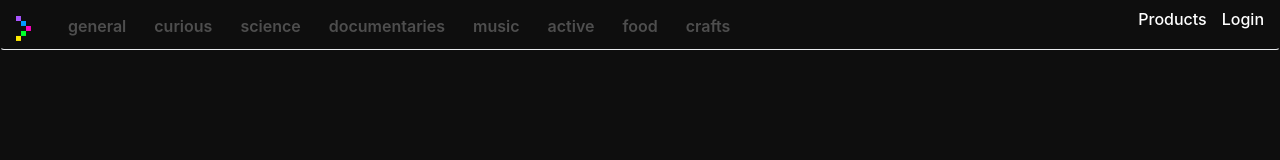
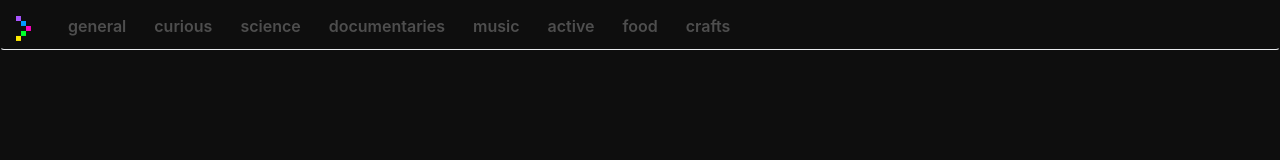
Before and after one commit to gianpaj/walnut.tv2, a Vue app: page /home in a window 1280 px wide. Shown: the top 160 px of the page. Built offline with nearby package versions, Linux system fonts and the light colour scheme; no server answers; what vue-head would draw is missing.

Commit message:
hide login route hide login link on menu hide products link on menu hide products route

```diff
--- a/src/components/NavBar.vue
+++ b/src/components/NavBar.vue
@@ -12,8 +12,8 @@
         </li>
       </ul>
 
-      <div class="links">
-        <!-- desktop -->
+      <!-- <div class="links">
+        <!- - desktop - ->
         <nav class="nav-links">
           <div class="nav-item">
             <router-link to="/products">Products</router-link>
@@ -28,14 +28,14 @@
         </nav>
 
         <img v-if="isUserLoggedIn && networkOnLine" class="user-picture can-hide" :src="user.photoURL" alt="Avatar" />
-      </div>
+      </div> -->
     </div>
   </header>
 </template>
 
 <script>
-import firebase from 'firebase/app';
-import { mapGetters, mapState } from 'vuex';
+// import firebase from 'firebase/app';
+import { mapState } from 'vuex';
 
 const channels = [
   {
@@ -98,15 +98,15 @@ export default {
     };
   },
   computed: {
-    ...mapGetters('authentication', ['isUserLoggedIn']),
-    ...mapState('authentication', ['user']),
+    // ...mapGetters('authentication', ['isUserLoggedIn']),
+    // ...mapState('authentication', ['user']),
     ...mapState('app', ['networkOnLine', 'appTitle', 'appShortTitle']),
   },
-  methods: {
-    async logout() {
-      await firebase.auth().signOut();
-    },
-  },
+  // methods: {
+  //   async logout() {
+  //     await firebase.auth().signOut();
+  //   },
+  // },
 };
 </script>
 
--- a/src/router/index.js
+++ b/src/router/index.js
@@ -37,25 +37,25 @@ const router = new Router({
         authNotRequired: true,
       },
     },
-    {
-      path: '/login',
-      name: 'login',
-      component: () => import(/* webpackChunkName: "client-chunk-login" */ '@/views/Login.vue'),
-      meta: {
-        authNotRequired: true,
-      },
-    },
-    {
-      path: '/products',
-      name: 'products',
-      component: () => import(/* webpackChunkName: "client-chunk-products" */ '@/views/Products.vue'),
-    },
-    {
-      path: '/products/:id',
-      name: 'product',
-      props: true,
-      component: () => import(/* webpackChunkName: "client-chunk-product-details" */ '@/views/Product.vue'),
-    },
+    // {
+    //   path: '/login',
+    //   name: 'login',
+    //   component: () => import(/* webpackChunkName: "client-chunk-login" */ '@/views/Login.vue'),
+    //   meta: {
+    //     authNotRequired: true,
+    //   },
+    // },
+    // {
+    //   path: '/products',
+    //   name: 'products',
+    //   component: () => import(/* webpackChunkName: "client-chunk-products" */ '@/views/Products.vue'),
+    // },
+    // {
+    //   path: '/products/:id',
+    //   name: 'product',
+    //   props: true,
+    //   component: () => import(/* webpackChunkName: "client-chunk-product-details" */ '@/views/Product.vue'),
+    // },
     { path: '*', redirect: '/home' },
   ],
 });
@@ -65,6 +65,7 @@ const router = new Router({
  */
 // eslint-disable-next-line consistent-return
 router.beforeEach((to, from, next) => {
+  // FIXME: use authRequired
   if (!(to.meta && to.meta.authNotRequired) && isNil(store.state.authentication.user)) {
     const path = store.state.authentication.user === null ? '/login' : '/check-login';
     return next(`${path}?redirectUrl=${to.path}`);
```
